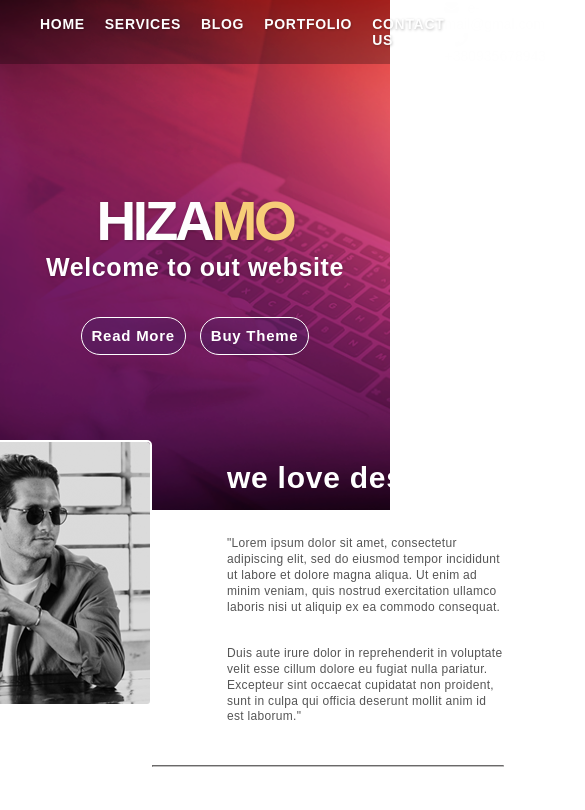
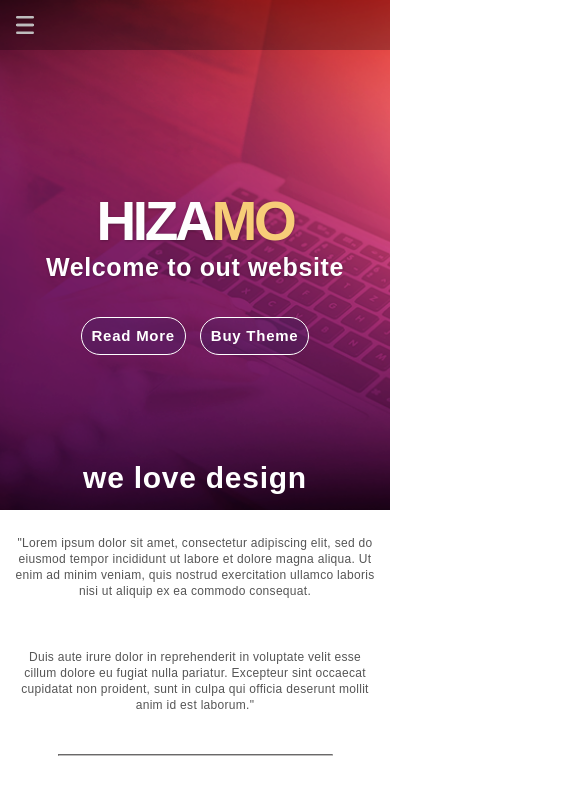
Before and after one commit to gegelya/Project2, a website: page src/index.html in a window 390 px wide. Shown: the top 810 px of the page, 585 px wide, since content can reach past the window. Drawn offline with nearby package versions, Linux system fonts and the light colour scheme; files that its build step writes are made by us from their sources; a web font is replaced by a local one.

Commit message:
Final+burger

```diff
--- a/src/index.html
+++ b/src/index.html
@@ -1,5 +1,6 @@
 <!DOCTYPE html>
 <html lang="en">
+
 <head>
 	<meta charset="UTF-8">
 	<meta name="viewport" content="width=device-width, initial-scale=1.0">
@@ -10,8 +11,19 @@
 	<link rel="stylesheet" href="https://use.fontawesome.com/releases/v5.0.13/css/all.css">
 	<link rel="stylesheet" href="/css/build.css">
 </head>
+
 <body>
 	<header>
+		<!--	<input class="checkbox-imput" type="checkbox">-->
+		<input type="checkbox" id="checkbox1" class="checkbox1 visuallyHidden">
+		<label for="checkbox1">
+			<div class="hamburger hamburger1">
+				<span class="bar bar1"></span>
+				<span class="bar bar2"></span>
+				<span class="bar bar3"></span>
+				<span class="bar bar4"></span>
+			</div>
+		</label>
 		<div class="menu">
 			<ul class="menu-item-general">
 				<li class="menu-item">
@@ -24,13 +36,14 @@
 					<a href="#" class="menu-link">BLOG</a>
 				</li>
 				<li class="menu-item">
-					<a href="#" class="menu-link">PORTFOLIO	</a>
+					<a href="#" class="menu-link">PORTFOLIO </a>
 				</li>
 				<li class="menu-item">
 					<a href="#" class="menu-link">CONTACT US</a>
 				</li>
 			</ul>
-			<div><i class="fas fa-envelope"></i>
+			<div class="header-contacts">
+				<i class="fas fa-envelope"></i>
 				<a class="contact" href="mailto:e-mail@gmal.com">e-mail@gmal.com</a>
 				<i class="fas fa-phone"></i>
 				<a class="contact" href="tel:+380935678943">+380935678943</a>
@@ -42,7 +55,8 @@
 		<div class="banner-container">
 			<h1>HIZA<span class="dif-color">MO</span></h1>
 			<p class="banner-text">Welcome to out website</p>
-			<div><a class="btn" href="#">Read More</a>
+			<div>
+				<a class="btn" href="#">Read More</a>
 				<a class="btn" href="#">Buy Theme</a>
 			</div>
 		</div>
@@ -74,24 +88,27 @@
 		<div class="service">
 			<img class="image-services" src="img/Cup.png" alt="picture">
 			<p class="services-header">LOREM IPSUM DOSET</p>
-				<p class="services-text">"Lorem ipsum dolor sit amet, consectetur adipiscing elit, sed </p>
+			<p class="services-text">"Lorem ipsum dolor sit amet,
+				consectetur adipiscing elit, sed </p>
 		</div>
 		<div class="service">
 			<img class="image-services" src="img/Computer.png" alt="picture">
 			<p class="services-header">LOREM IPSUM DOSET</p>
-				<p class="services-text">"Lorem ipsum dolor sit amet, consectetur adipiscing elit, sed </p>
+			<p class="services-text">"Lorem ipsum dolor sit amet, consectetur
+				adipiscing elit, sed </p>
 		</div>
 		<div class="service">
 			<img class="image-services" src="img/Box.png" alt="picture">
 			<p class="services-header">LOREM IPSUM DOSET</p>
-				<p class="services-text">"Lorem ipsum dolor sit amet, consectetur adipiscing elit, sed </p>
+			<p class="services-text">"Lorem ipsum dolor sit amet, consectetur
+				adipiscing elit, sed </p>
 		</div>
 	</div>
 	<div class="project-container">
 		<p class="project-header">latest project</p>
 		<p class="project-new-design">web design</p>
 		<div class="image-project">
-			<img src="img/computer.png" alt="computer">
+			<img class="picture-project" src="img/computer1.png" alt="computer">
 			<div class="text-project">
 				<p>"Lorem ipsum dolor sit amet, c
 					onsectetur adipiscing elit,
@@ -112,10 +129,15 @@
 				</p>
 				<p class="footer-follow-us">Follow Us</p>
 				<div class="footer-social-media">
-				<a href="https://www.facebook.com/" target="_blank"><i class="fab fa-facebook-square"></i></a>
-				<a href="https://www.linkedin.com" target="_blank"><i class="fab fa-linkedin"></i></a>
-				<a href="https://twitter.com/" target="_blank"><i class="fab fa-twitter-square"></i></a>
-				<a href="https://youtube.com/" target="_blank"><i class="fab fa-youtube-square"></i></a>
+					<a href="https://www.facebook.com/" target="_blank">
+						<i class="fab fa-facebook-square"></i>
+					</a>
+					<a href="https://www.linkedin.com" target="_blank">
+						<i class="fab fa-linkedin"></i></a>
+					<a href="https://twitter.com/" target="_blank">
+						<i class="fab fa-twitter-square"></i></a>
+					<a href="https://youtube.com/" target="_blank">
+						<i class="fab fa-youtube-square"></i></a>
 				</div>
 			</div>
 			<div class="footer-input">
@@ -130,4 +152,5 @@
 		</div>
 	</div>
 </body>
+
 </html>
--- a/src/sass/build.scss
+++ b/src/sass/build.scss
@@ -17,6 +17,10 @@ header {
 
 .bg-header {
     background-color: rgba(0, 0, 0, 0.27)
+}
+
+.checkbox1 {
+    display: none;
 }
 
 .menu {
@@ -183,7 +187,7 @@ h1 {
 
 .horizontal-line {
     margin-top: 40px;
-	width: 350px;
+	width: 70%;
 	size: 2px;
 	border-color: #bebdbd;
 }
@@ -315,6 +319,7 @@ h1 {
 
 .text-footer-mo-margin {
     margin: 0;
+    padding-right: 10px;
 }
 
 .footer-text {
@@ -416,3 +421,220 @@ input::placeholder {
     font-size: 35px;
     font-weight: 600;
 }
+
+@media screen and (max-width: 800px) {
+
+    .header-contacts {
+        display: none;
+    }
+
+    .menu {
+        justify-content: center;
+    }
+    .image-wrapper {
+        margin-left: 20px;
+    }
+    .text-main-top {
+        font-size: 12px;
+        max-width: 500px;
+        margin-left: 50px;
+        margin-top: 50px;
+        margin-right: 50px;
+        line-height: 1.33;
+        letter-spacing: 0.3px;
+        text-align: left;
+        color: #555555;
+    }
+
+    .text-main-bottom {
+        font-size: 12px;
+        max-width: 500px;
+        margin-left: 50px;
+        margin-top: 20px;
+        margin-right: 50px;
+        line-height: 1.33;
+        letter-spacing: 0.3px;
+        text-align: left;
+        color: #555555;
+    }
+
+    .service {
+        margin-bottom: 30px;
+    }
+
+    .image-project {
+        display: block;
+        text-align: center;
+    }
+
+    .text-project{
+        text-align: center;
+    }
+
+    .picture-project {
+        width: 70%;
+    }
+
+}
+
+@media screen and (max-width: 600px) {
+
+    .image-main {
+        display: none;
+    }
+
+    .main-container {
+        display: block;
+    }
+
+    .content-wrapper {
+        text-align: center;
+    }
+
+    .we-love-design {
+        margin-left: 0;
+    }
+
+    .text-main-top {
+
+        text-align: center;
+    }
+
+    .text-main-bottom {
+
+        text-align: center;
+    }
+
+    .footer-wrapper {
+        display: block;
+    }
+
+    .footer-text {
+        display: contents;
+        text-align: center;
+        width: auto;
+    }
+
+    .footer-follow-us {
+        text-align: center;
+    }
+
+}
+
+@media screen and (max-width: 490px) {
+    .hamburger{
+        display: block;
+    }
+
+    .text-main-bottom {
+        margin: 50px 15px 15px 15px;
+    }
+
+    .text-main-top {
+        margin: 50px 15px 15px 15px;
+    }
+
+
+    .menu-item-general{
+        display: flex;
+        list-style: none;
+        padding: 0;
+        flex-direction: column;
+        margin: 0;
+    }
+
+    .menu {
+        text-align: center;
+        max-height: 0;
+        overflow: hidden;
+        transition: all 600ms;
+    }
+
+    input[type="checkbox"]:checked ~ * {
+        max-height: 490px;
+    }
+
+    .menu-item {
+        margin: 0;
+    }
+
+    .hamburger {
+        visibility: visible;
+        margin-top: 10px;
+        margin-left: 10px;
+        margin-bottom: 10px;
+        width: 30px;
+        height: 30px;
+        position: relative;
+    }
+
+    .btn-footer {
+        text-align: center;
+    }
+
+    /*Hamburger*/
+    .visuallyHidden {
+        position: absolute;
+        overflow: hidden;
+        clip: rect(0 0 0 0);
+        height: 1px; width: 1px;
+        margin: -1px; padding: 0; border: 0;
+    }
+
+    .hamburger {
+        position: relative;
+        transform: scale(0.6);
+    }
+
+    .hamburger .bar {
+        padding: 0;
+        width: 30px;
+        height: 4px;
+        background-color: #bebdbd;
+        display: block;
+        border-radius: 4px;
+        transition: all 0.4s ease-in-out;
+        position: absolute;
+    }
+
+    .bar1 {
+        top: 0;
+    }
+
+    .bar2,
+    .bar3 {
+        top: 13px;
+    }
+
+    .bar3 {
+        right: 0;
+    }
+
+    .bar4 {
+        bottom: 0;
+    }
+
+    /* HAMBURGER 1 */
+    .checkbox1:checked + label > .hamburger1 > .bar1{
+        transform: rotate(45deg);
+        transform-origin: 5%;
+        width: 41px
+    }
+
+    .checkbox1:checked + label > .hamburger1 > .bar2 {
+        transform: translateX(-40px);
+        background-color: transparent;
+    }
+
+    .checkbox1:checked + label > .hamburger1 > .bar3 {
+        transform: translateX(40px);
+        background-color: transparent;
+    }
+
+    .checkbox1:checked + label > .hamburger1 > .bar4 {
+        transform-origin: 5%;
+        transform: rotate(-45deg);
+        width: 41px;
+    }
+
+}
```
Also changed, not shown: src/img/computer.png (deleted), src/img/computer1.png (added). Lines whose indentation alone changed are shown as unchanged.
